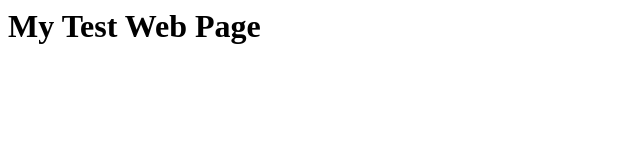
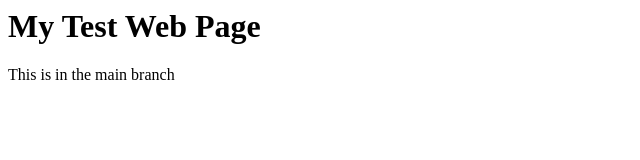
Before and after one commit to IriniBahnam/Simple-website, a plain HTML site: page index.html in a window 1280 px wide. Shown: the whole page, without its empty margins (0-640 px from the left). Drawn offline with Linux system fonts and the light colour scheme.

Commit message:
Adds text to index.html on main branch

```diff
--- a/index.html
+++ b/index.html
@@ -1 +1,2 @@
 <h1>My Test Web Page</h1>
+<p>This is in the main branch</p>
```
